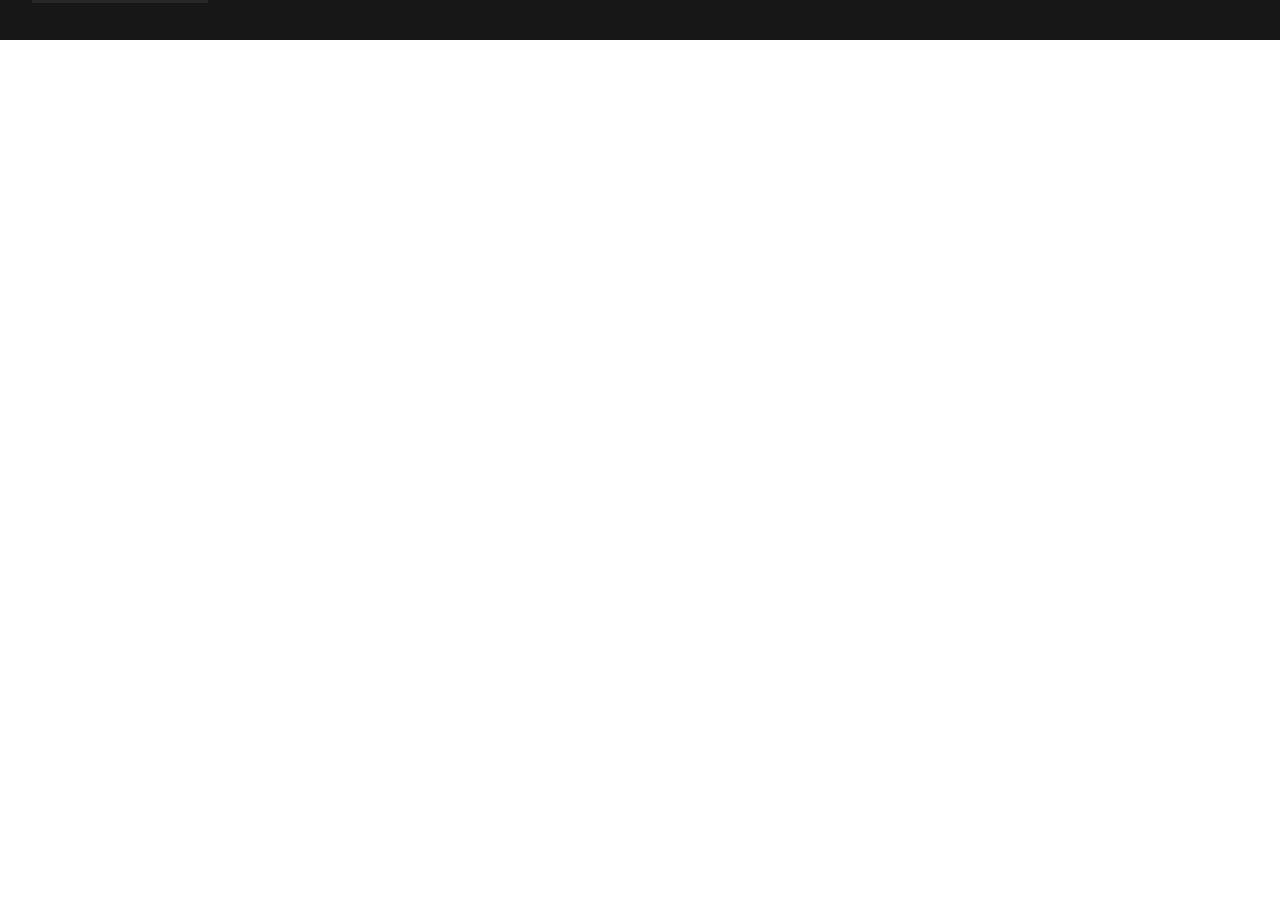
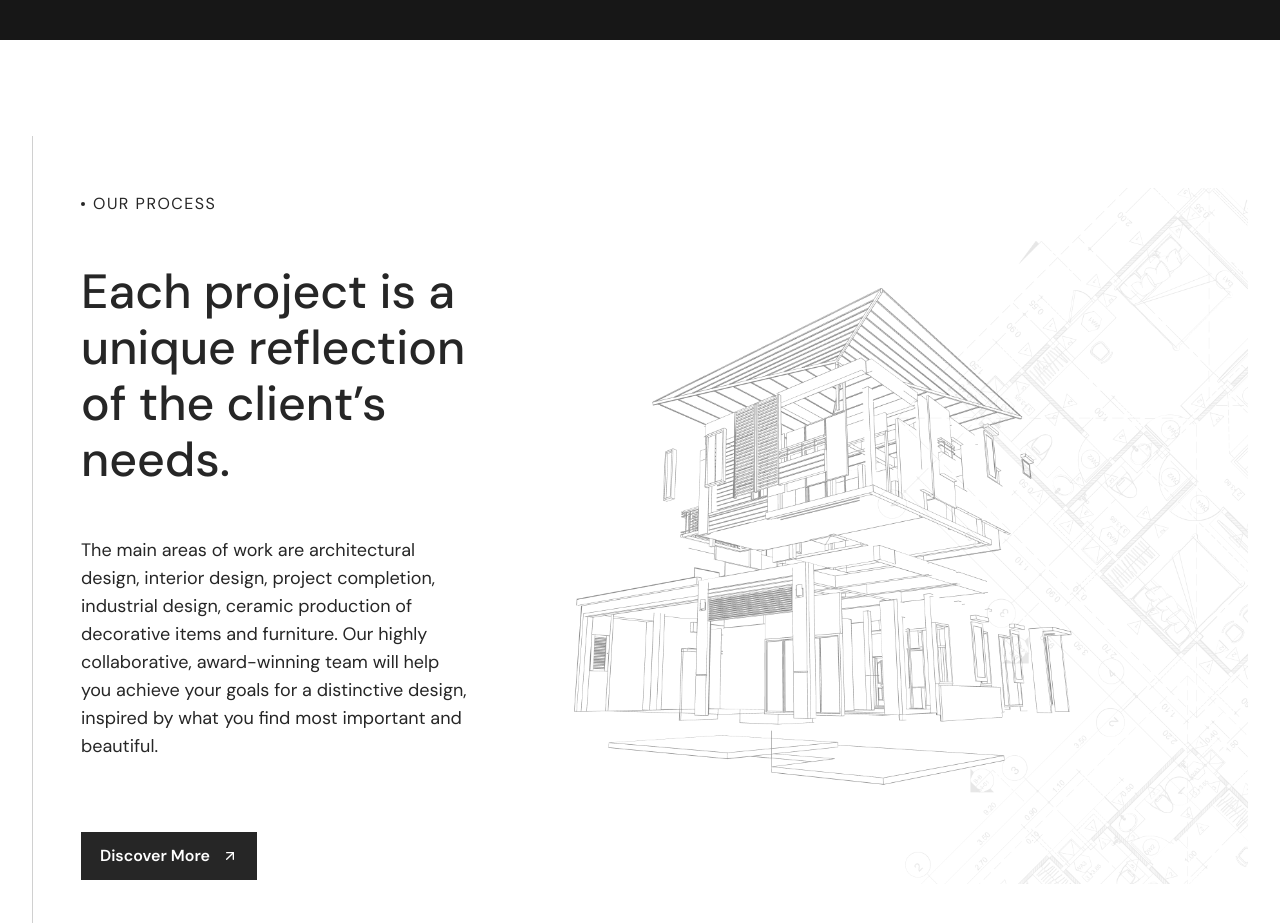
Before and after one commit to Maryammuhammadafzal/khail-associates, a Next.js app: page / in a window 1280 px wide. Shown: the part 2360-3283 px from the top of the page. Before the commit the page ends 2400 px from the top, so only its background shows below. Built offline with nearby package versions, Linux system fonts and the light colour scheme.

Commit message:
process section created

```diff
--- a/app/page.tsx
+++ b/app/page.tsx
@@ -12,6 +12,7 @@ import AOS from 'aos';
 import 'aos/dist/aos.css';
 import FeaturesSection from "@/components/features-section";
 import ProjectSection from "@/components/project-section";
+import ProcessSection from "@/components/process-section";
 
 export default function Home() {
   const [theme, setTheme] = useState(true);
@@ -155,6 +156,7 @@ export default function Home() {
         <AboutSection />
         <FeaturesSection />
         <ProjectSection />
+        <ProcessSection />
       </main>
     </div>
   );
--- a/components/process-section.tsx
+++ b/components/process-section.tsx
@@ -5,26 +5,26 @@ import Image from 'next/image'
 
 const ProcessSection = () => {
     return (
-        <section className="about-section bg-neutral-900 relative w-full h-auto min-h-screen flex  justify-center items-center">
-            <div className="about-bg relative w-full h-screen flex justify-center items-center">
+        <section className="process-section dark:bg-neutral-900 relative px-8 py-24  w-full h-auto min-h-screen flex  justify-center items-center">
+            <div className="relative w-[40%] h-screen px-12 flex flex-col py-14 border-l dark:border-neutral-300/30 border-neutral-400/50 justify-between ">
 
-                <div className="w-auto h-screen flex flex-col gap-12 text-center justify-center items-center">
+                <div className="w-auto h-screen flex flex-col gap-12">
                     <div data-aos="fade-up" className="sub-heading flex gap-2 items-center">
-                        <div className="w-1 h-1 bg-white rounded-full"></div>
-                        <h4 className="text-base letter-spacing text-white uppercase">
-                            Khail Associates Studio
+                        <div className="w-1 h-1 dark:bg-white bg-neutral-800 rounded-full"></div>
+                        <h4 className="text-base letter-spacing dark:text-white text-neutral-800 uppercase">
+                            Our Process
                         </h4>
 
                     </div>
-                    <h1 data-aos="fade-up" className="text-white font-medium text-8xl uppercase letter-spacing max-w-6xl">
-                       We Explore Environments That Integrate Beauty & Function.
+                    <h1 data-aos="fade-up" className="dark:text-white text-neutral-800 font-medium text-5xl leading-14 max-w-4xl">
+                        Each project is a unique reflection of the client’s needs.
                     </h1>
-                    <p data-aos="fade-up" className="text-white text-lg max-w-3xl">We understand every detail that goes into crafting a beautiful space. We use our experience and specialist skills to keep things running smoothly, on budget and on time.</p>
-                    <Button data-aos="fade-up" className="bg-neutral-800 text-white w-44 px-10 text-base py-6 rounded-none mt-3 font-semibold flex gap-3 hover:text-neutral-700 hover:bg-white transition delay-150 duration-300 ease-in-out ">Discover More <ArrowUpRight size={16} /></Button>
+                    <p data-aos="fade-up" className="dark:text-white text-neutral-800 text-lg max-w-3xl">The main areas of work are architectural design, interior design, project completion, industrial design, ceramic production of decorative items and furniture. Our highly collaborative, award-winning team will help you achieve your goals for a distinctive design, inspired by what you find most important and beautiful. </p>
                 </div>
+                <Button data-aos="fade-up" className="bg-neutral-800 text-white w-44 px-10 text-base py-6 rounded-none mt-3 font-semibold flex gap-3 hover:text-neutral-700 hover:bg-white transition delay-150 duration-300 ease-in-out ">Discover More <ArrowUpRight size={16} /></Button>
             </div>
-            <div className='about-bg rotate-180 relative w-full h-screen flex justify-center items-center'>
-                <Image data-aos="zoom-in-up" src={'/images/about-picture.webp'} alt='house-image' width={1100} height={1100} className='rotate-180 p-6' />
+            <div className='relative w-[60%] h-screen flex justify-center items-center'>
+                <Image data-aos="zoom-in-up" src={'/images/process-bg.webp'} alt='house-image' width={1800} height={1800} className='' />
             </div>
         </section>
     )
--- a/components/project-section.tsx
+++ b/components/project-section.tsx
@@ -9,7 +9,7 @@ const ProjectSection = () => {
         <section className="about-section bg-neutral-900 relative w-full h-auto min-h-screen flex flex-col justify-center ">
             <div className="relative w-full h-screen flex p-8 flex-col justify-center gap-10">
 
-                <div className="w-auto h-fit flex flex-col gap-12 text-center justify-center ">
+                <div className="w-auto h-fit flex flex-col gap-12 justify-center ">
                     <h2 data-aos="zoom-in-right" className="text-white font-medium text-9xl uppercase letter-spacing max-w-6xl">
                         Recent Works
                     </h2>
@@ -17,7 +17,7 @@ const ProjectSection = () => {
                 <div className='relative w-full h-auto flex justify-center items-center p-3 overflow-hidden'>
                   <ProjectCarousel />
                 </div>
-                <Button data-aos="fade-up" className="bg-neutral-800 text-white w-44 px-10 text-base py-6 rounded-none mt-3 font-semibold flex gap-3 hover:text-neutral-800 hover:bg-white transition delay-150 duration-300 ease-in-out ">Discover More <ArrowUpRight size={16} /></Button>
+                {/* <Button data-aos="fade-up" className="bg-neutral-800 text-white w-44 px-10 text-base py-6 rounded-none mt-3 font-semibold flex gap-3 hover:text-neutral-800 hover:bg-white transition delay-150 duration-300 ease-in-out ">Discover More <ArrowUpRight size={16} /></Button> */}
             </div>
         </section>
     )
```
